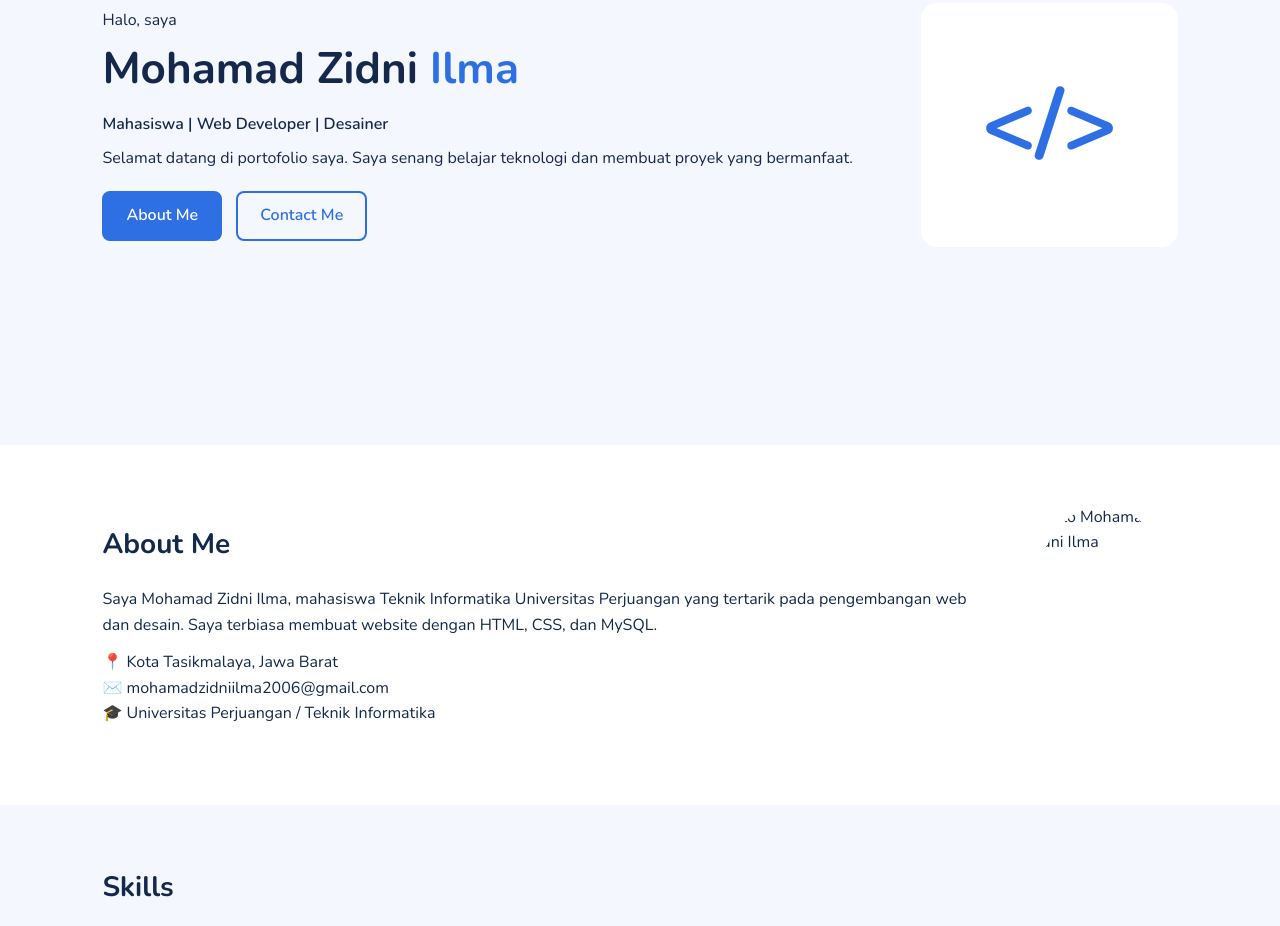
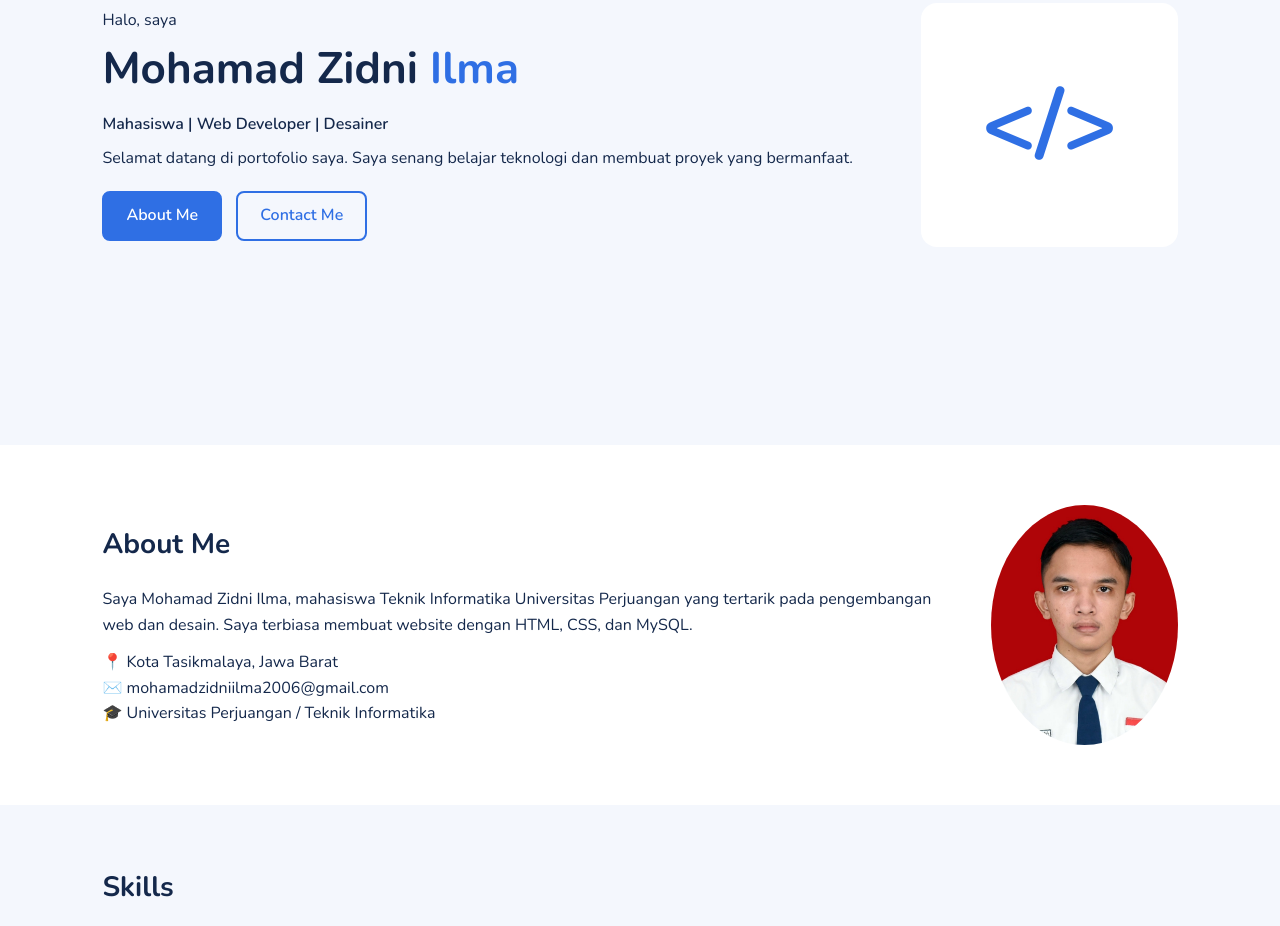
Before and after one commit to mohamadzidniilma2006-rgb/TUGAS-CSS-PORTOFOLIO.WEB, a plain HTML site: page index.html in a window 1280 px wide. Shown: the part 253-1179 px from the top of the page. Drawn offline with nearby package versions, Linux system fonts and the light colour scheme.

Commit message:
Update index.html

```diff
--- a/index.html
+++ b/index.html
@@ -48,7 +48,7 @@
       </ul>
     </div>
     <!-- Simpan foto di folder yang sama dengan index.html, beri nama foto.jpg -->
-    <img src="file:///C:/Users/ASUS/AppData/Local/Packages/5319275A.WhatsAppDesktop_cv1g1gvanyjgm/LocalState/sessions/7B434FB3547A95458D625AB5B48B73F732DA4C15/transfers/2026-38/WhatsApp%20Image%202026-09-16%20at%2020.19.02.jpeg" alt="Foto Mohamad Zidni Ilma">
+    <img src="image.jpeg" alt="Foto Mohamad Zidni Ilma">
   </section>
 
   <!-- ===== SKILLS: daftar kemampuan (bisa diklik) ===== -->
```
